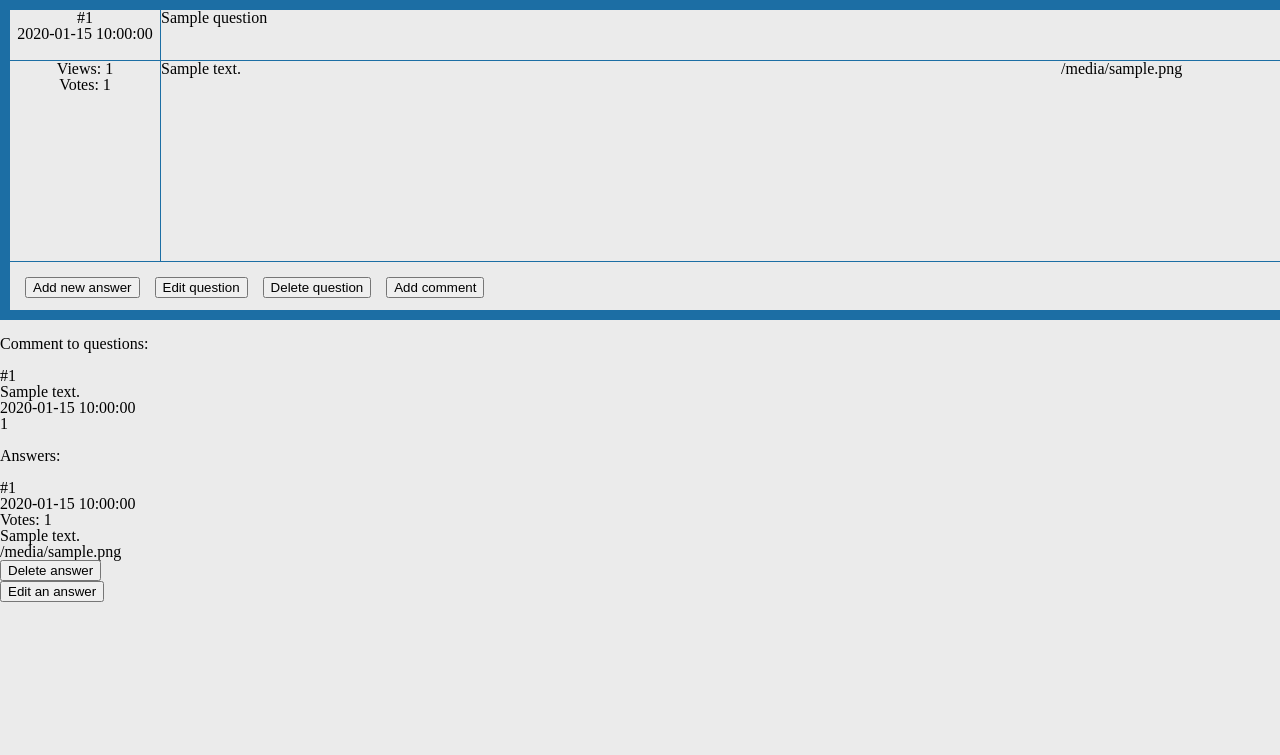
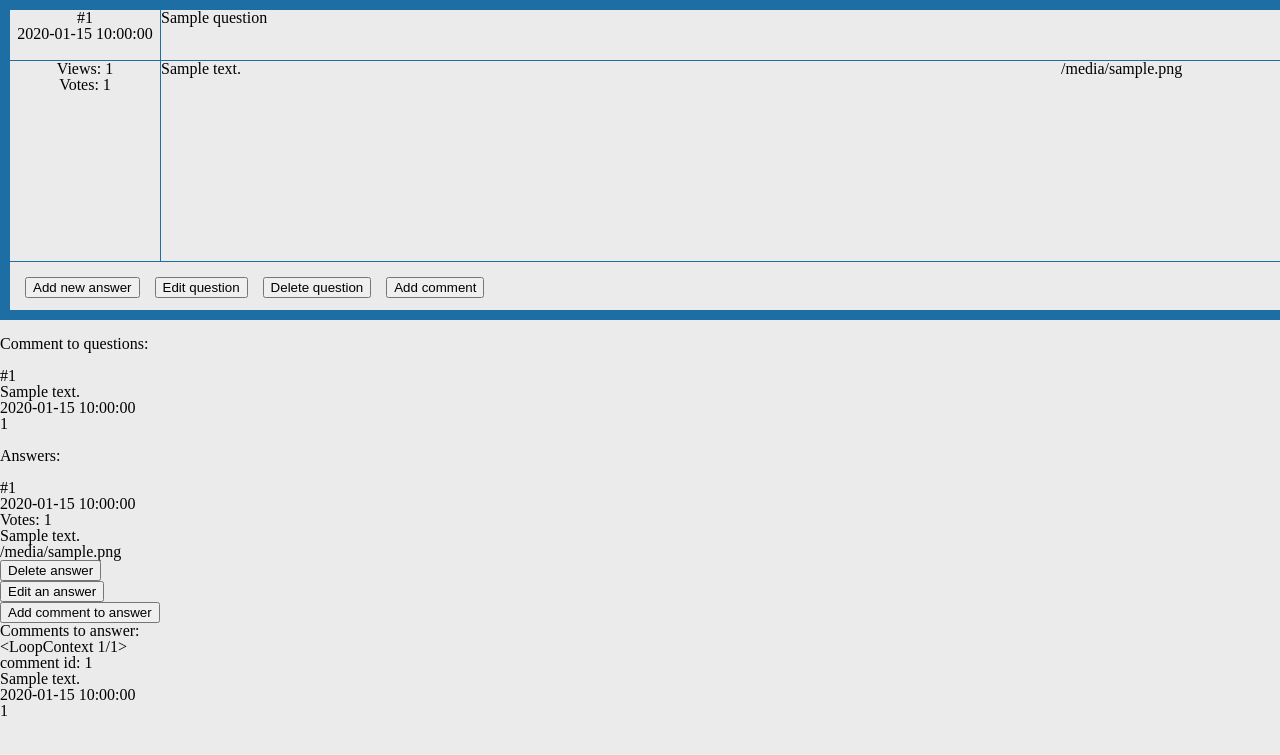
Before and after one commit to wikuuu1/ask-mate-python-html, a Flask app: template templates/display_question.html in a window 1280 px wide; the page is wider, and only the part inside the window is pictured. Shown: the top 755 px of that part. Run offline with Flask 2, Linux system fonts and the light colour scheme; the template is opened without the code that fills it: most values are stand-ins (such as "Sample title", 1, 10 or a date in 2020); some libraries are stand-ins or nearby versions.

Commit message:
Implemented: add_comment_to_answer(answer_id) and add_comment_to_answer_post(answer_id), create comment_to_answer.html

```diff
--- a/data_manager.py
+++ b/data_manager.py
@@ -137,6 +137,16 @@
 
 
 @database_common.connection_handler
+def get_comments_for_answer(cursor, answer_id: str):
+    query = """
+                SELECT *
+                FROM comment
+                WHERE answer_id=%(answer_id)s"""
+    cursor.execute(query, {'answer_id': answer_id})
+    return cursor.fetchall()
+
+
+@database_common.connection_handler
 def delete_answer_in_database(cursor, answer_id):
     query = """
                 DELETE FROM answer
--- a/server.py
+++ b/server.py
@@ -50,10 +50,20 @@
     answers_for_question = data_manager.get_answers_for_question(question_id)
     comments_for_question = data_manager.get_comments_for_question(question_id)
 
+    if len(answers_for_question) != 0:
+        comments_for_answers = []
+        for element in answers_for_question:
+            comments_for_answer = data_manager.get_comments_for_answer(element['id'])
+            comments_for_answers.append(comments_for_answer)
+
+    else:
+        comments_for_answers = []
+
     return render_template('display_question.html',
                            question=selected_question,
                            answers=answers_for_question,
-                           question_comments=comments_for_question)
+                           question_comments=comments_for_question,
+                           answers_comments=comments_for_answers)
 
 
 @app.route("/add-question", methods=["GET"])
@@ -168,6 +178,23 @@
 # def add_comment_to_answer(question_id, answer_id):
 #     pass
 
+@app.route("/answer/<answer_id>/new-comment", methods=["GET"])
+def add_comment_to_answer(answer_id):
+    selected_answer = data_manager.get_answer_by_id(answer_id)
+
+    return render_template('comment_to_answer.html', answer=selected_answer)
+
+
+@app.route("/answer/<answer_id>/new-comment", methods=["POST"])
+def add_comment_to_answer_post(answer_id):
+    comment = request.form['answer_comment']
+    submission_time = util.get_actual_date()
+    new_table_row = [None, answer_id, comment, submission_time, None]
+    data_manager.save_comment_to_table(new_table_row)
+    question = data_manager.get_question_id_by_answer_id(answer_id)
+
+    return redirect(f'/question/{question["question_id"]}')
+
 
 @app.route("/question/<question_id>/vote_up", methods=["GET"])
 def up_vote_question(question_id):
--- a/templates/display_question.html
+++ b/templates/display_question.html
@@ -79,6 +79,7 @@
 
             {{ answer.image }}<br>
 
+
         <div id="delete-answer-container">
             <a href="{{ url_for('delete_answer', question_id=question.id, answer_id=answer.id) }}">
                 <button type="submit">Delete answer</button>
@@ -89,7 +90,23 @@
                 <button type="submit">Edit an answer</button>
             </a>
         </div>
+        <div id="answer-comment-container">
+            <a href="{{ url_for('add_comment_to_answer', answer_id=answer.id) }}">
+                <button type="submit">Add comment to answer</button>
+            </a>
+        </div>
+        <p>Comments to answer:</p>
+        {% set outer_loop = loop %}
+        {{ outer_loop }}
+        {% for a_comment in answers_comments[outer_loop.index - 1] %}
+            <br>
+            comment id: {{ a_comment.id }}<br>
+            {{ a_comment.message }}<br>
+            {{ a_comment.submission_time }}<br>
+            {{ a_comment.edited_count }}<br>
+        {% endfor %}
 
 
     {% endfor %}
+
 {% endblock content %}
```
Also changed, not shown: templates/comment_to_answer.html (added, +18 -0 lines). Lines whose indentation alone changed are shown as unchanged.
